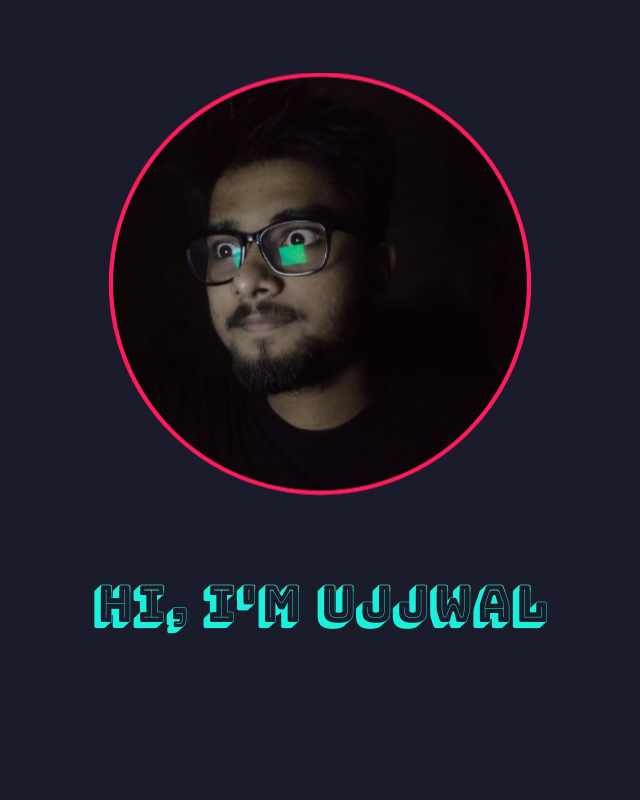
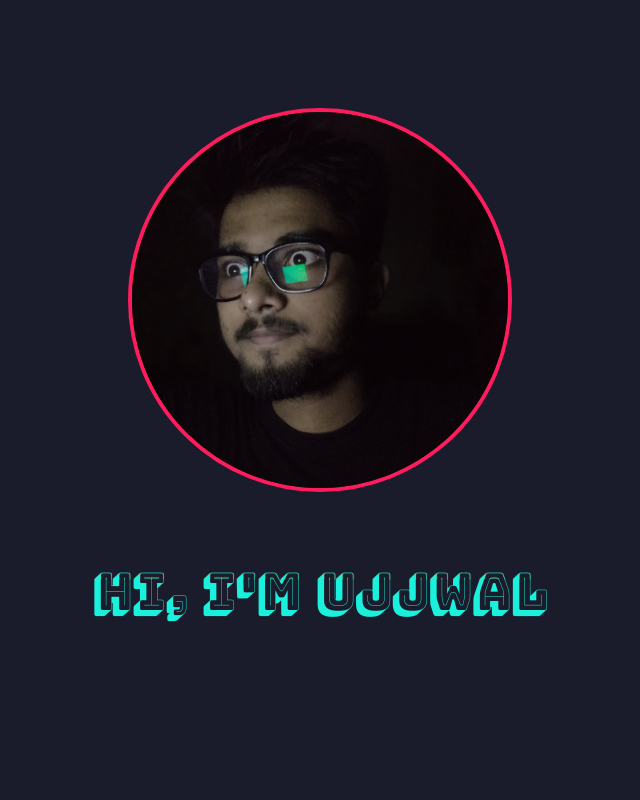
Before and after one commit to ujjwal-kr/mywebsite, a React (Create React App) app: page / in a window 1280 px wide. Shown: the top 800 px of the page, without its empty margins (320-960 px from the left). Built offline with nearby package versions, Linux system fonts and the light colour scheme.

Commit message:
remove redundant animations

```diff
--- a/src/home.tsx
+++ b/src/home.tsx
@@ -9,9 +9,9 @@ function Home() {
     return (
         <div>
             <motion.main
-            initial={{ opacity: 0, translateY: -100 + 'px' }}
-            animate = {{opacity: 1, translateY: 0 + 'px'}}
-            transition={{duration: .12}}>
+                initial={{ translateY: -100 + 'px' }}
+                animate={{ translateY: 0 + 'px' }}
+                transition={{ duration: .12 }}>
                 <Hero />
                 <Skills />
                 <Projects />
@@ -33,28 +33,12 @@ function Hero() {
         <div>
             <div className="hero is-info is-fullheight" style={{ overflow: 'hidden' }}>
                 <ImgContainer>
-                    <motion.div animate={{ scale: 1.1 }}>
-                        <MyImageEl src={MyImage} />
-                    </motion.div>
+                    <MyImageEl src={MyImage} />
                     <br />
                     <br />
-                    <motion.div initial="hidden" animate="visible" variants={{
-                        hidden: {
-                            opacity: 0,
-                            scale: .7
-                        },
-                        visible: {
-                            opacity: 1,
-                            scale: 1,
-                            transition: {
-                                duration: .2,
-                            }
-                        }
-                    }}>
-                        <Name className="glitch" data-text="Hi, I'm Ujjwal">
-                            Hi, I'm Ujjwal
-                        </Name>
-                    </motion.div>
+                    <Name className="glitch" data-text="Hi, I'm Ujjwal">
+                        Hi, I'm Ujjwal
+                    </Name>
                 </ImgContainer>
             </div>
 
```
